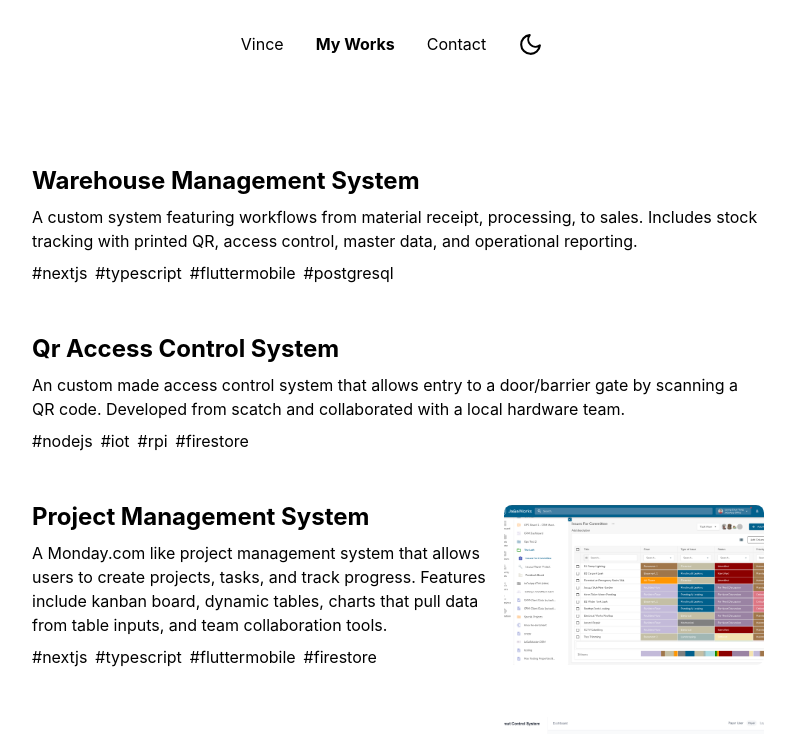
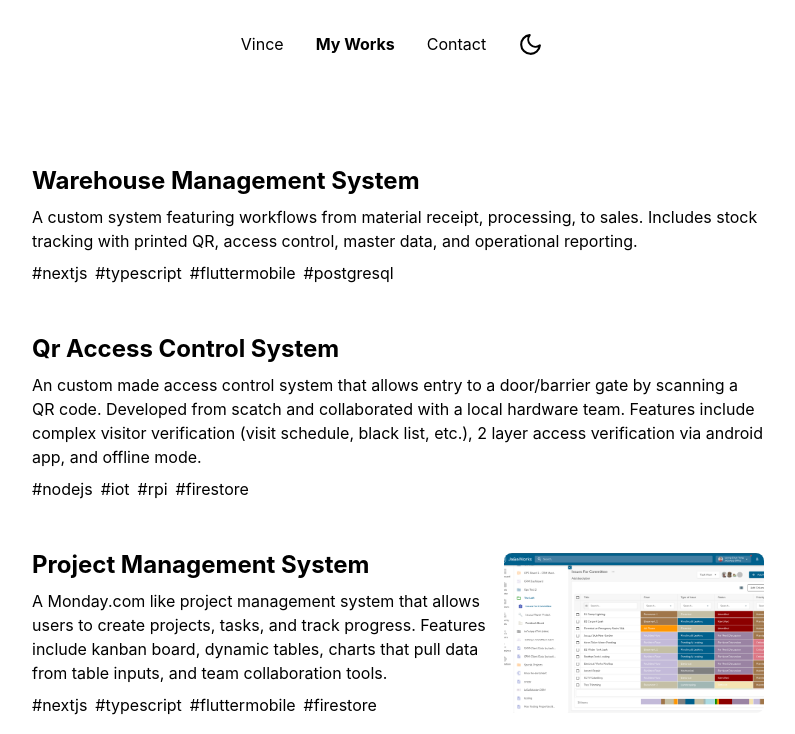
Before and after one commit to vinceleong/portfolio, a Next.js app: page /myworks in a window 1280 px wide. Shown: the top 734 px of the page, without its empty margins (248-1043 px from the left). Built offline with nearby package versions, Linux system fonts and the light colour scheme.

Commit message:
update qr access system descriptions

```diff
--- a/pages/myworks.js
+++ b/pages/myworks.js
@@ -82,7 +82,7 @@ export default function MyWork() {
     },
     {
       title: "Qr Access Control System",
-      description: "An custom made access control system that allows entry to a door/barrier gate by scanning a QR code. Developed from scatch and collaborated with a local hardware team.",
+      description: "An custom made access control system that allows entry to a door/barrier gate by scanning a QR code. Developed from scatch and collaborated with a local hardware team. Features include complex visitor verification (visit schedule, black list, etc.), 2 layer access verification via android app, and offline mode.",
       url: "",
       imagePath: "",
       alt: "",
```
